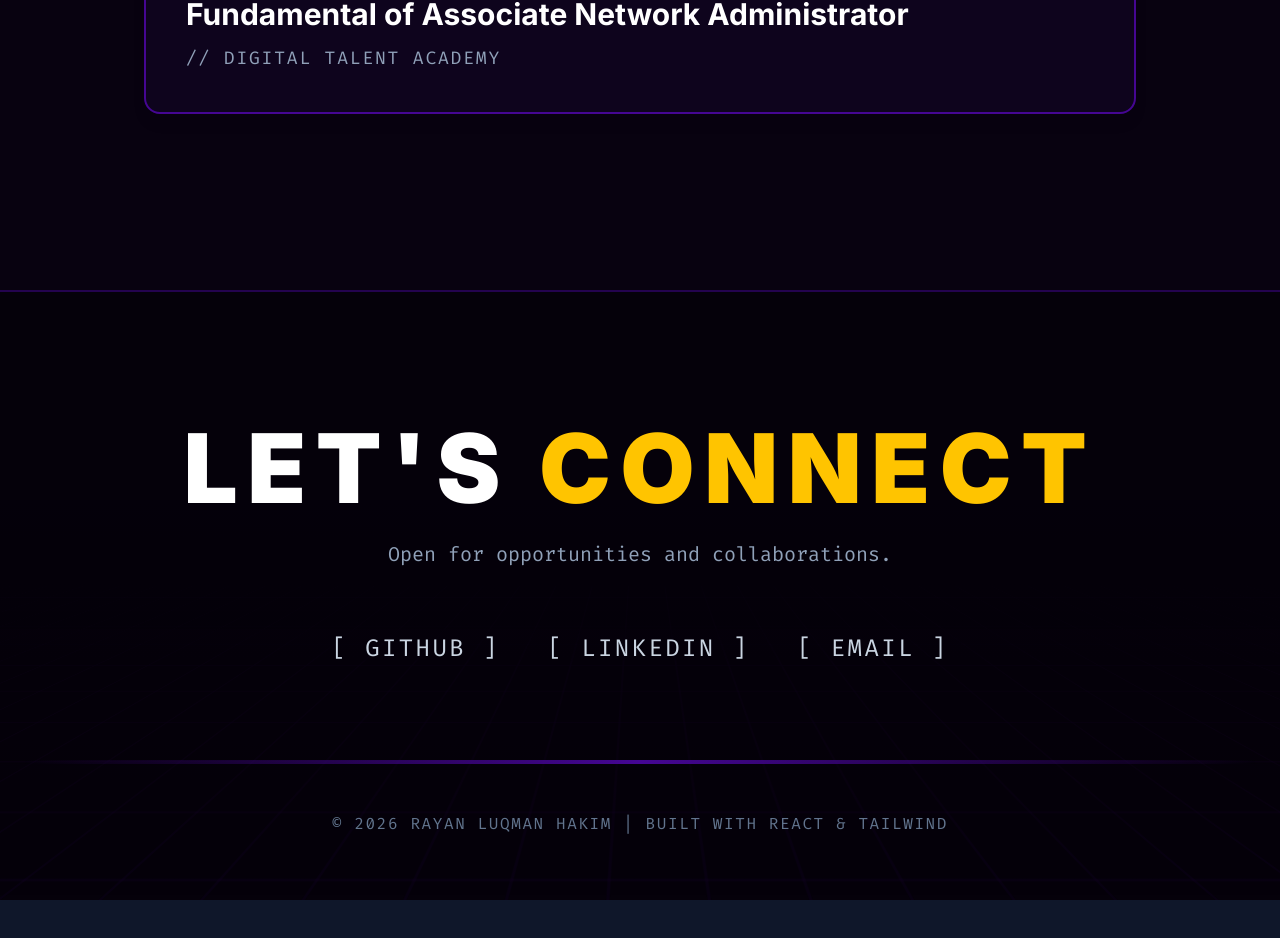
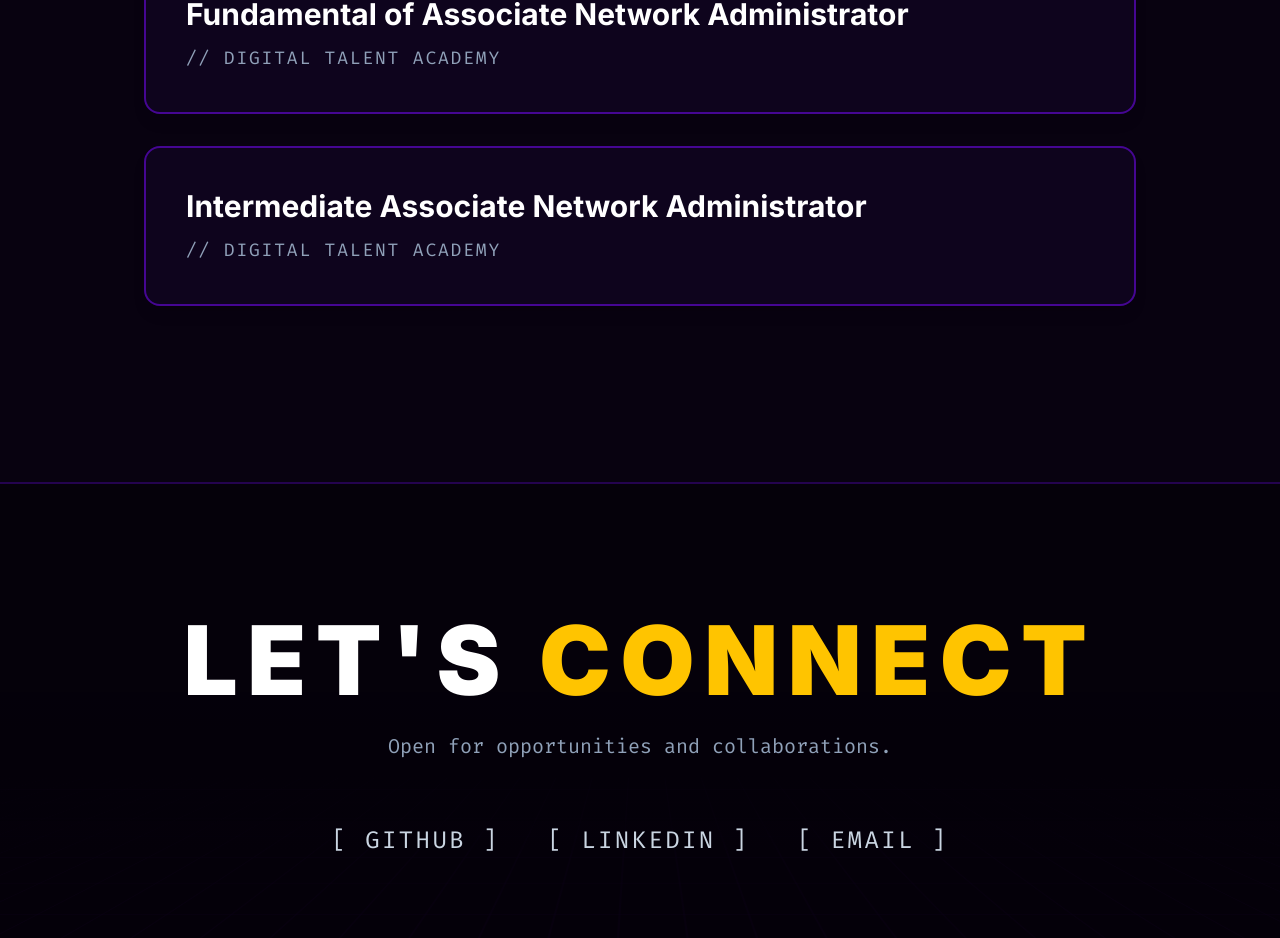
Before and after one commit to RayanHakim/Portofolio, a React (Vite) app: page / in a window 1280 px wide. Shown: the part 7228-8166 px from the top of the page. Before the commit the page ends 8128 px from the top, so only its background shows below. Built offline with nearby package versions, Linux system fonts and the light colour scheme.

Commit message:
update cv

```diff
--- a/src/App.jsx
+++ b/src/App.jsx
@@ -74,6 +74,10 @@ const portfolioData = {
     },
     {
       title: "Fundamental of Associate Network Administrator",
+      issuer: "Digital Talent Academy"
+    },
+    {
+      title: "Intermediate Associate Network Administrator",
       issuer: "Digital Talent Academy"
     }
   ],
@@ -406,7 +410,7 @@ export default function App() {
           </div>
         </section>
 
-        {/* LICENSES & CERTIFICATIONS - Diperbaiki: Card dibuat full width (besar) */}
+        {/* LICENSES & CERTIFICATIONS  */}
         <section id="certifications" className="max-w-7xl mx-auto px-4 sm:px-6 mb-24">
           <div className="flex flex-col sm:flex-row items-center gap-4 sm:gap-6 mb-16 px-4 text-center sm:text-left">
             <h2 className="text-2xl sm:text-5xl lg:text-6xl font-black text-white uppercase tracking-tight break-words leading-tight">
@@ -414,7 +418,7 @@ export default function App() {
             </h2>
             <div className="h-1 flex-grow bg-gradient-to-r from-[#450693] to-transparent w-full sm:w-auto"></div>
           </div>
-          {/* grid-cols-1 memastikan card tampil besar dan berderet ke bawah */}
+          {/*  */}
           <div className="grid grid-cols-1 gap-8 px-4 max-w-5xl mx-auto">
             {portfolioData.certifications.map((cert, i) => (
               <div key={i} className="bg-[#0e041d] border-2 border-[#450693] p-6 sm:p-10 rounded-2xl hover:border-[#FFC400] transition-all duration-300 group shadow-lg">
```
Also changed, not shown: 1 other file (tests, documents, lock files or other folders).
